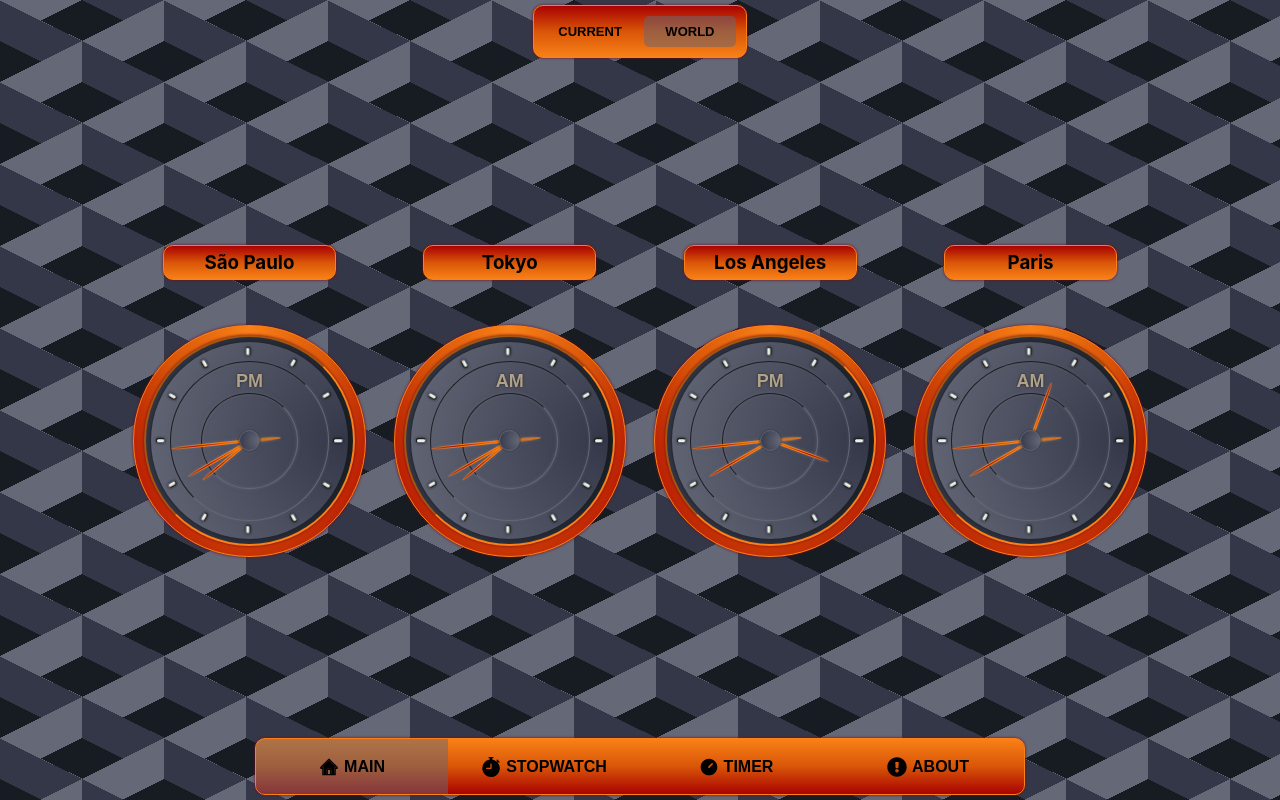
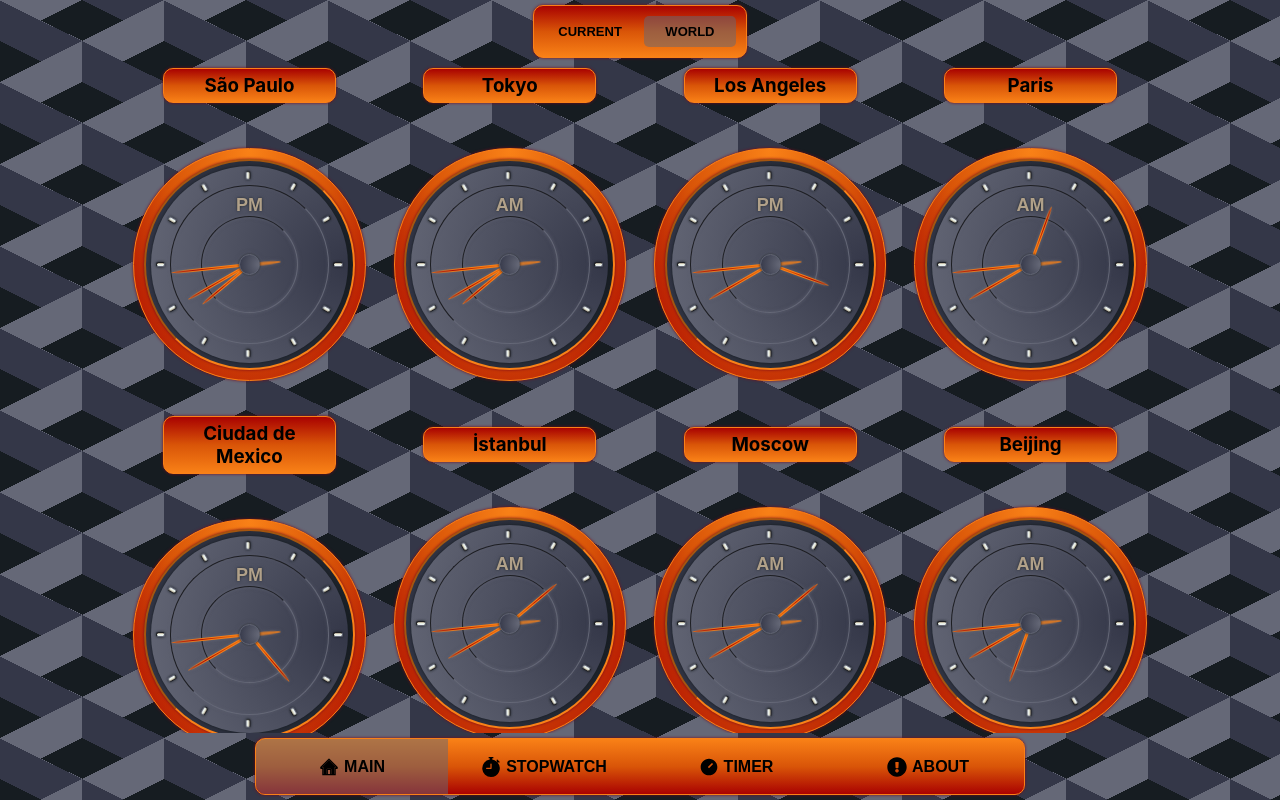
Before and after one commit to patrickgunnar/sun-time-app, a React (Create React App) app: page / in a window 1280 px wide. Both pictures are taken after a click on the button "WORLD". Built offline with nearby package versions, Linux system fonts and the light colour scheme.

Commit message:
feat: added more world clocks

```diff
--- a/src/App.tsx
+++ b/src/App.tsx
@@ -168,6 +168,22 @@ function App() {
 				<H3>Paris</H3>
 				<ClockFrame timeZone="Europe/Paris" />
 			</Wrapper>
+			<Wrapper>
+				<H3>Ciudad de Mexico</H3>
+				<ClockFrame timeZone="America/Mexico_City" />
+			</Wrapper>
+			<Wrapper>
+				<H3>İstanbul</H3>
+				<ClockFrame timeZone="Europe/Istanbul" />
+			</Wrapper>
+			<Wrapper>
+				<H3>Moscow</H3>
+				<ClockFrame timeZone="Europe/Moscow" />
+			</Wrapper>
+			<Wrapper>
+				<H3>Beijing</H3>
+				<ClockFrame timeZone="Asia/Shanghai" />
+			</Wrapper>
 		</ClocksContainer>
 	)
 
```
